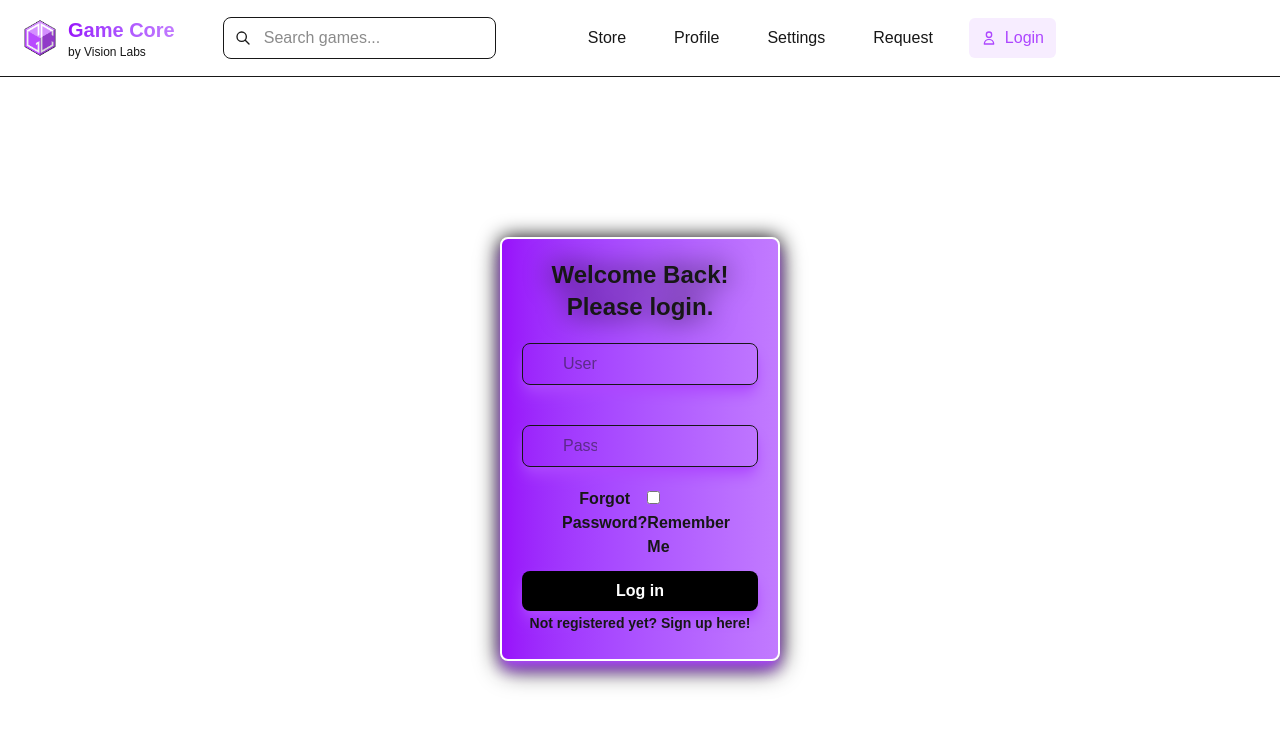
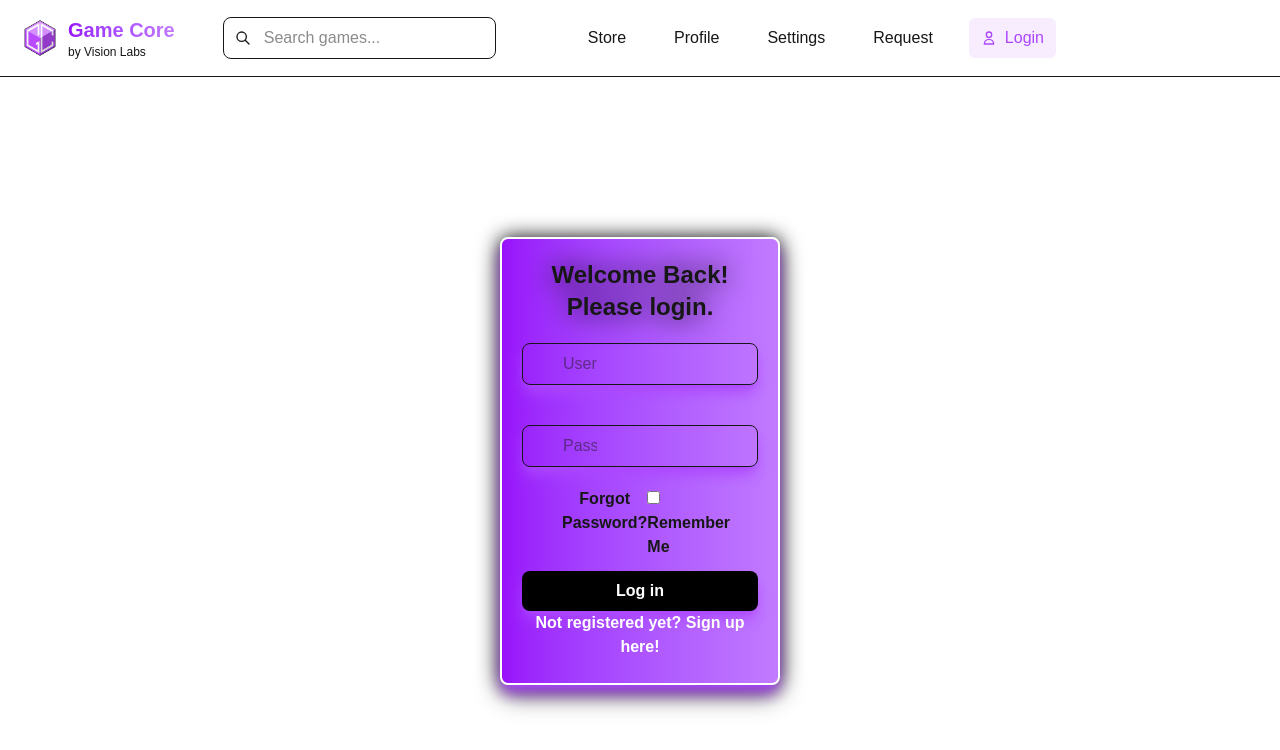
Before and after one commit to StealthCrypt/GameCore, a Next.js app: page /login in a window 1280 px wide. Shown: the top 750 px of the page. Built offline with nearby package versions, Linux system fonts and the light colour scheme.

Commit message:
added hover underline and darken effect to login/signup links

```diff
--- a/app/login/page.tsx
+++ b/app/login/page.tsx
@@ -26,7 +26,7 @@ export default function Login() {
     </ol>
     <ol className="side-by-side flex justify-between mb-3 px-10">
       <li>
-        <p className="justify-center text-md font-semibold mb-1 text-center">
+        <p className="justify-center text-md font-semibold mb-1 text-center hover:underline hover:text-gray-300">
           Forgot Password?
         </p>
       </li>
@@ -40,9 +40,13 @@ export default function Login() {
     <button className="shadow-lg shadow-purple-500 w-full bg-black transition-all duration-500 ease-in-out hover:bg-purple-800 shadow-lg shadow-purple-200 text-white font-bold py-2 px-4 rounded-lg focus:outline-none focus:ring-2 focus:ring-purple-500 focus:ring-opacity-50">
       Log in
     </button>
-    <p className="justify-center text-md font-semibold mb-1 text-center">
-      <Link href="/signup" className="justify-center text-sm font-lightbold mt-2 text-center">
-        Not registered yet? Sign up here!
+    <p className="text-md font-semibold mb-1 text-center text-white">
+      Not registered yet?{" "}
+      <Link
+        href="/signup"
+        className="hover:underline hover:text-gray-300"
+      >
+        Sign up here!
       </Link>
     </p>
   </div>
--- a/app/signup/page.tsx
+++ b/app/signup/page.tsx
@@ -43,8 +43,12 @@ export default function Signup() {
         Sign Up
       </button>
       <p className="justify-center text-md font-semibold mt-4 text-center">
-        <Link href="/login" className="justify-center text-sm font-lightbold text-center">
-          Already have an account? Log in here!
+        Already have an account?{" "}
+        <Link
+          href="/login"
+          className="hover:underline hover:text-gray-300"
+        >
+          Log in here!
         </Link>
       </p>
     </div>
```
